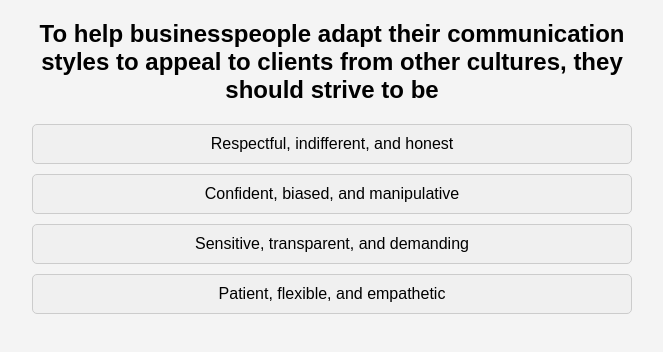
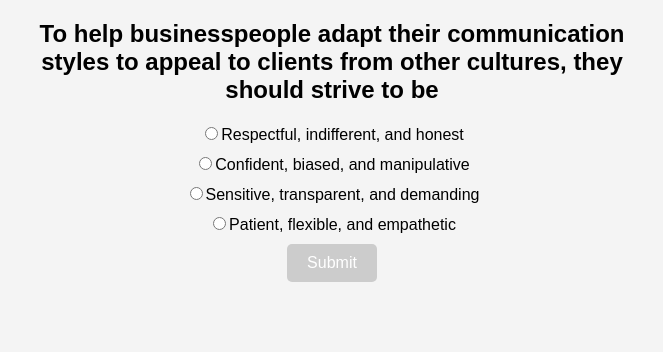
Before and after one commit to prakruthv/decatest-website, a React (Create React App) app: page / in a window 1280 px wide. Shown: the top 352 px of the page, without its empty margins (308-971 px from the left). Built offline with nearby package versions, Linux system fonts and the light colour scheme.

Commit message:
Update App.js

```diff
--- a/src/App.js
+++ b/src/App.js
@@ -19,10 +19,17 @@ function App() {
     return array.sort(() => Math.random() - 0.5);
   }
 
-  // Handle answer selection and submission
-  const handleSubmit = (choice) => {
+  // Handle answer selection
+  const handleAnswerSelect = (choice) => {
+    setSelectedAnswer(choice);
+  };
+
+  // Handle answer submission
+  const handleSubmit = () => {
+    if (selectedAnswer === null) return; // Prevent submission if no answer is selected
+
     const currentQuestion = questions[currentIndex];
-    const isCorrect = choice === currentQuestion.correctAnswer;
+    const isCorrect = selectedAnswer === currentQuestion.correctAnswer;
 
     // Provide immediate feedback
     setFeedback(isCorrect ? "✅ Correct!" : `❌ Incorrect. The correct answer is: ${currentQuestion.correctAnswer}`);
@@ -38,6 +45,7 @@ function App() {
   const handleNextQuestion = () => {
     setFeedback('');
     setShowNext(false);
+    setSelectedAnswer(null);
 
     if (answeredQuestions.length + 1 >= questions.length) {
       // If all questions are answered, recycle them
@@ -56,17 +64,22 @@ function App() {
           <h2>{questions[currentIndex].question}</h2>
           <div className="choices">
             {questions[currentIndex].choices.map((choice, index) => (
-              <div key={index} className="choice-item">
-                <button
-                  className="choice-btn"
-                  onClick={() => handleSubmit(choice)}
-                  disabled={showNext} // Disable after answer submission
-                >
-                  {choice}
-                </button>
-              </div>
+              <label key={index} className="choice-item">
+                <input
+                  type="radio"
+                  name="answer"
+                  value={choice}
+                  checked={selectedAnswer === choice}
+                  onChange={() => handleAnswerSelect(choice)}
+                  disabled={showNext} // Disable selection after submission
+                />
+                {choice}
+              </label>
             ))}
           </div>
+          <button className="submit-btn" onClick={handleSubmit} disabled={showNext || selectedAnswer === null}>
+            Submit
+          </button>
           {feedback && <p className="feedback">{feedback}</p>}
           {showNext && <button className="next-btn" onClick={handleNextQuestion}>Next Question</button>}
         </>
```
